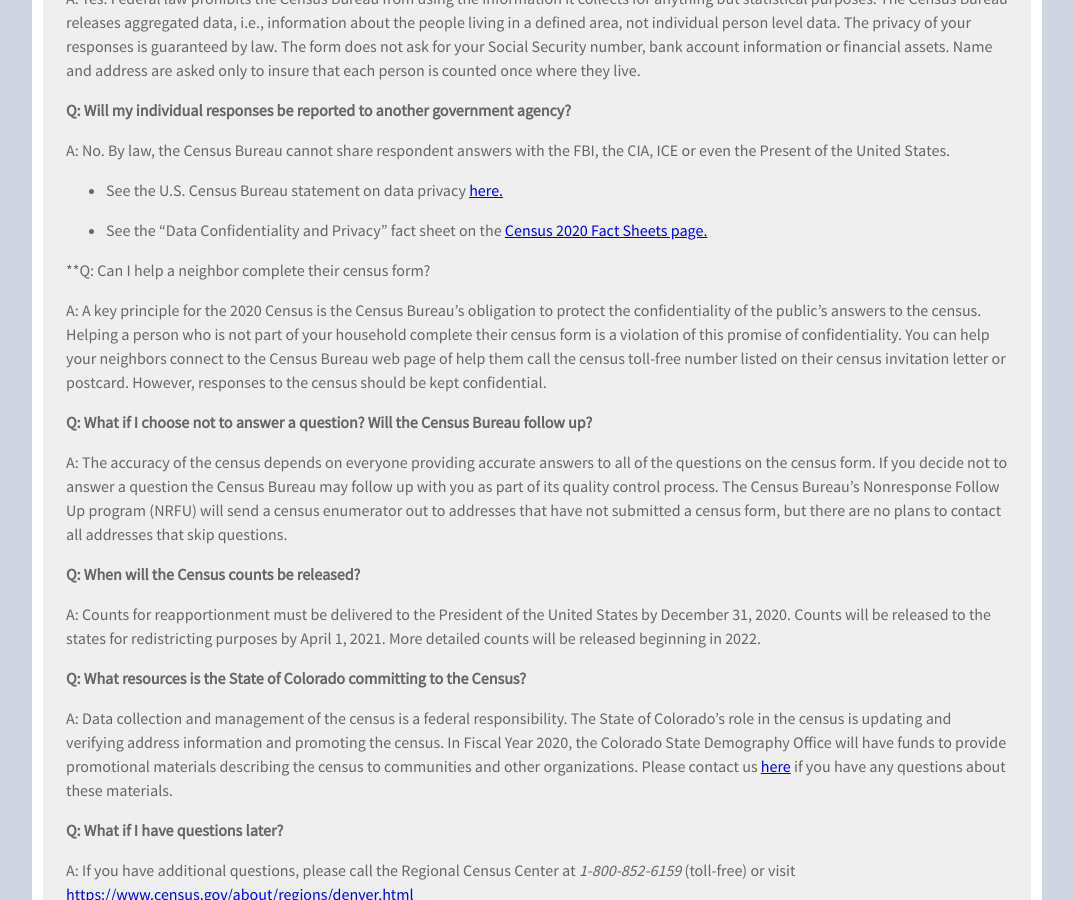
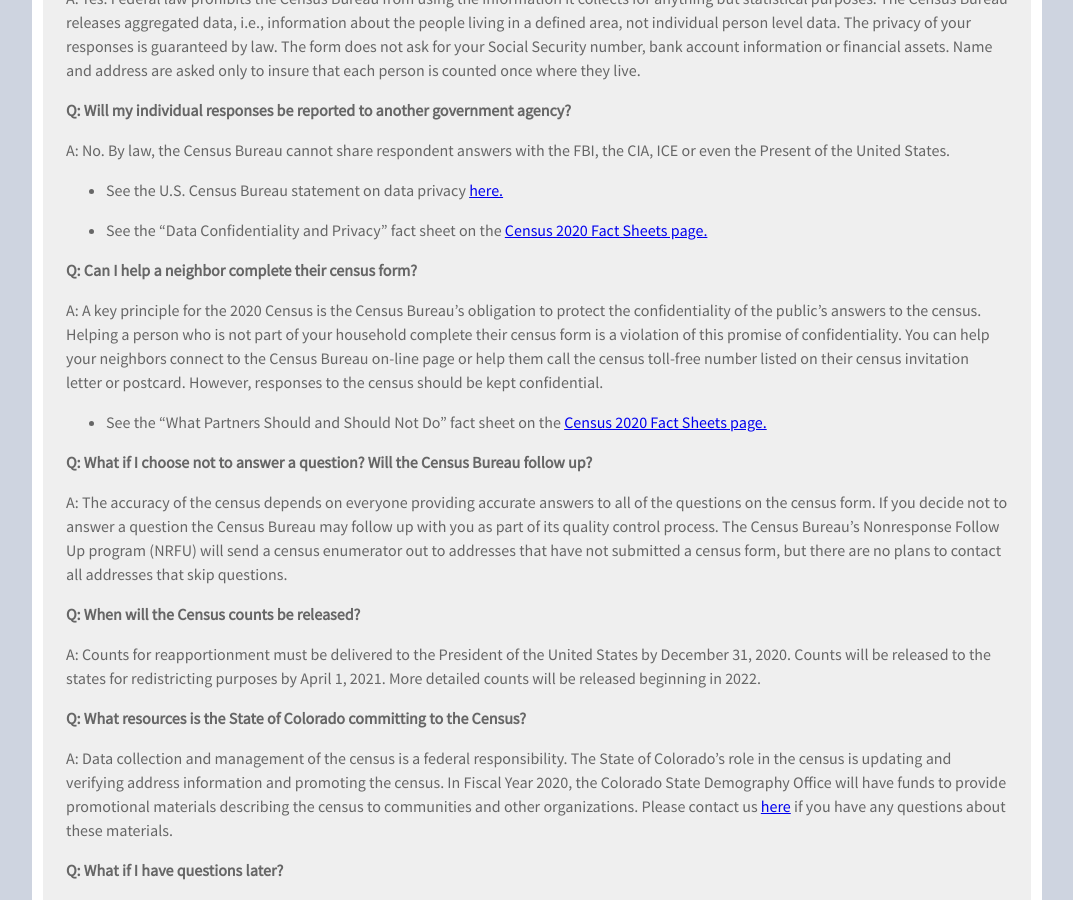
Before and after one commit to TBleess/Website_New, a Jekyll site: the page built from pages/5_CensusACS/2020-faq.md, in a window 1280 px wide and 900 px high, scrolled down 2664 px. Shown: the whole window, without its empty margins (103-1176 px from the left). Built offline with Jekyll 4.4.1, drawn with Linux system fonts in a browser that asks for light colours.

Commit message:
Update 2020-faq.md

```diff
--- a/pages/5_CensusACS/2020-faq.md
+++ b/pages/5_CensusACS/2020-faq.md
@@ -103,10 +103,12 @@ A: No.  By law, the Census Bureau cannot share respondent answers with the FBI,
 
 - See the "Data Confidentiality and Privacy" fact sheet on the [Census 2020 Fact Sheets page.](https://demography.dola.colorado.gov/census-acs/2020-factsheets/)
 
-**Q: Can I help a neighbor complete their census form?
+**Q: Can I help a neighbor complete their census form?**
 
 A: A key principle for the 2020 Census is the Census Bureau’s obligation to protect the confidentiality of the public’s
-answers to the census.  Helping a person who is not part of your household complete their census form is a violation of this promise of confidentiality.  You can help your neighbors connect to the Census Bureau web page of help them call the census toll-free number listed on their census invitation letter or postcard.  However, responses to the census should be kept confidential.
+answers to the census.  Helping a person who is not part of your household complete their census form is a violation of this promise of confidentiality.  You can help your neighbors connect to the Census Bureau on-line page or help them call the census toll-free number listed on their census invitation letter or postcard.  However, responses to the census should be kept confidential.
+
+- See the "What Partners Should and Should Not Do" fact sheet on the [Census 2020 Fact Sheets page.](https://demography.dola.colorado.gov/census-acs/2020-factsheets/)
 
 **Q: What if I choose not to answer a question?  Will the Census Bureau follow up?**
 
```
